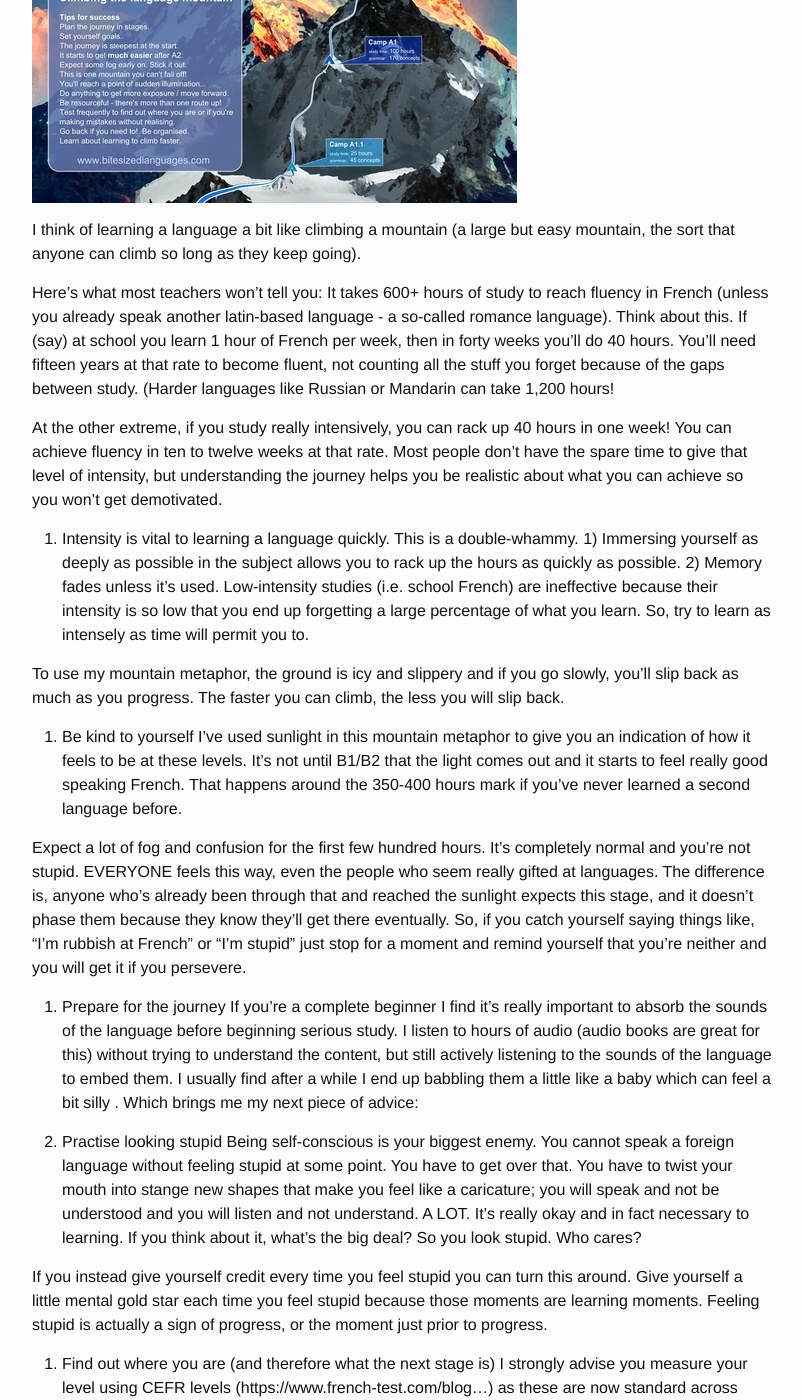
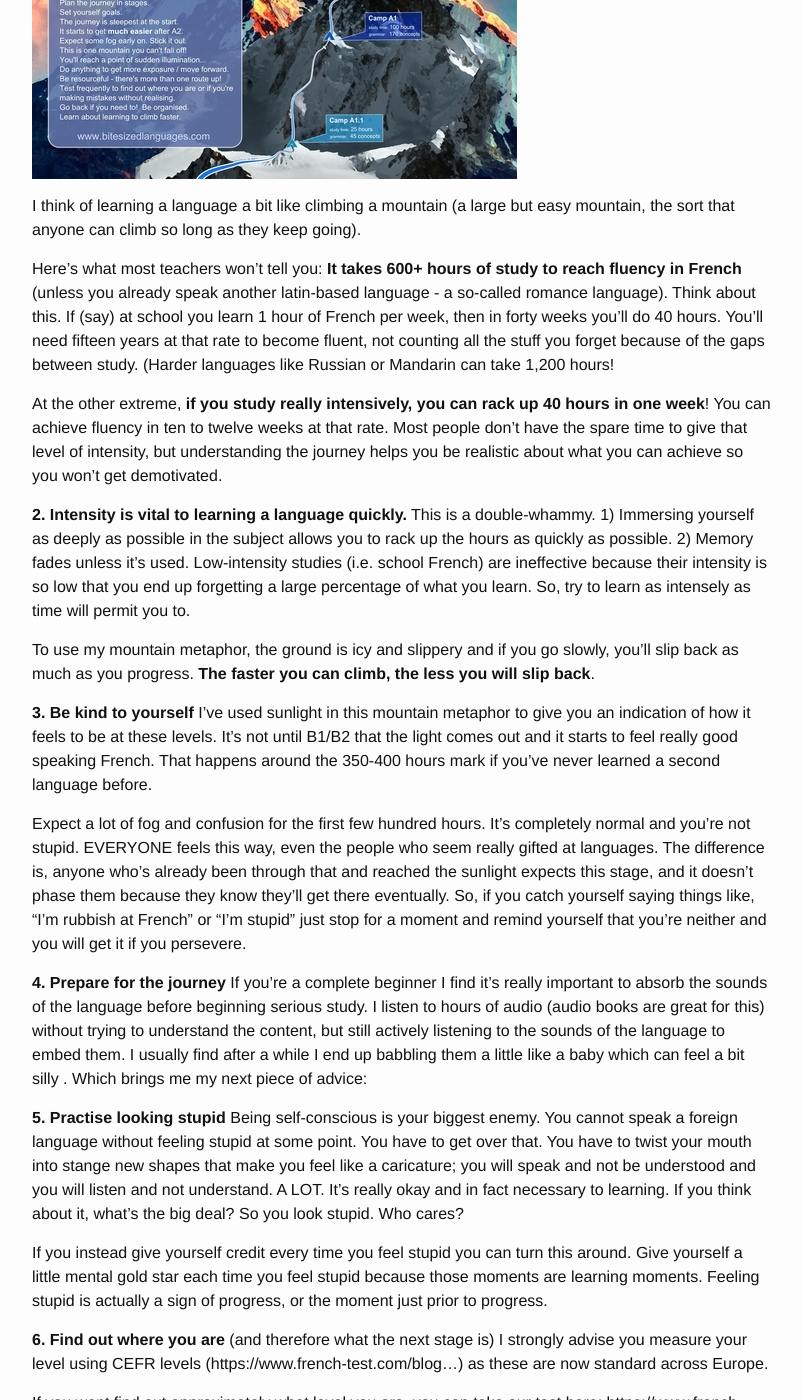
Before and after one commit to quangnd/quangnd.github.io, a Jekyll site: the page built from _posts/2016-04-03-learning-a-new-language.markdown, in a window 1280 px wide and 1400 px high, scrolled down 797 px. Shown: the whole window, without its empty margins (238-1040 px from the left). Built offline with Jekyll 4.4.1, drawn with Linux system fonts in a browser that asks for light colours; some of the changed text lies outside the part shown.

Commit message:
Updated 2016-04-03-learning-a-new-language.markdown

```diff
--- a/_posts/2016-04-03-learning-a-new-language.markdown
+++ b/_posts/2016-04-03-learning-a-new-language.markdown
@@ -5,14 +5,14 @@ date: "2016-04-03 10:07:54 +0700"
 published: true
 ---
 
- There is a trick to learning languages that can shorten the journey to fluency from decades to mere months. There's also something most teachers won't even tell students for fear they would never start, but in fact, is vital that you know.
+There is a trick to learning languages that can shorten the journey to fluency from decades to mere months. There's also something most teachers won't even tell students for fear they would never start, but in fact, is vital that you know.
 
 In fact, there's not one trick but a whole suite of tricks to help you learn a language.  I'll use French as an example, but this advice applies to any language.
 
-1. Understand the Language Learning Journey
+**1. Understand the Language Learning Journey**
 Language learning has an appalling abandonment rate.  A mere 4% of students embarking on language courses in schools achieve a basic level of fluency after three years. 96% fail to achieve fluency and/or abandon courses completely!  People almost always wrongly conclude two things from this: Myth 1) Learning languages is hard, 2) Other people (but not them) are naturally good at languages.  One of the biggest reasons cited for abandoning is that students don't feel any sense of progression.  A GCSE student with an A* will visit France and find they can't even have a basic conversation.  People largely give up because they had the wrong expectations set.
 
-Learning a language isn't hard.  It's just LONG.
+**Learning a language isn't hard.  It's just LONG.**
 
 I'm going to use a metaphor that I hope will help you get the knack.
 
@@ -20,35 +20,35 @@ I'm going to use a metaphor that I hope will help you get the knack.
 
 I think of learning a language a bit like climbing a mountain (a large but easy mountain, the sort that anyone can climb so long as they keep going).
 
-Here's what most teachers won't tell you: It takes 600+ hours of study to reach fluency in French (unless you already speak another latin-based language - a so-called romance language).  Think about this.  If (say) at school you learn 1 hour of French per week, then in forty weeks you'll do 40 hours.  You'll need fifteen years at that rate to become fluent, not counting all the stuff you forget because of the gaps between study.  (Harder languages like Russian or Mandarin can take 1,200 hours!
+Here's what most teachers won't tell you: **It takes 600+ hours of study to reach fluency in French** (unless you already speak another latin-based language - a so-called romance language).  Think about this.  If (say) at school you learn 1 hour of French per week, then in forty weeks you'll do 40 hours.  You'll need fifteen years at that rate to become fluent, not counting all the stuff you forget because of the gaps between study.  (Harder languages like Russian or Mandarin can take 1,200 hours!
 
-At the other extreme, if you study really intensively, you can rack up 40 hours in one week!  You can achieve fluency in ten to twelve weeks at that rate.  Most people don't have the spare time to give that level of intensity, but understanding the journey helps you be realistic about what you can achieve so you won't get demotivated.
+At the other extreme, **if you study really intensively, you can rack up 40 hours in one week**!  You can achieve fluency in ten to twelve weeks at that rate.  Most people don't have the spare time to give that level of intensity, but understanding the journey helps you be realistic about what you can achieve so you won't get demotivated.
 
-2. Intensity is vital to learning a language quickly.
+**2. Intensity is vital to learning a language quickly.**
 This is a double-whammy.  1) Immersing yourself as deeply as possible in the subject allows you to rack up the hours as quickly as possible. 2) Memory fades unless it's used. Low-intensity studies (i.e. school French) are ineffective because their intensity is so low that you end up forgetting a large percentage of what you learn.  So, try to learn as intensely as time will permit you to.
 
-To use my mountain metaphor, the ground is icy and slippery and if you go slowly, you'll slip back as much as you progress.  The faster you can climb, the less you will slip back.
+To use my mountain metaphor, the ground is icy and slippery and if you go slowly, you'll slip back as much as you progress.  **The faster you can climb, the less you will slip back**.
 
-3. Be kind to yourself
+**3. Be kind to yourself**
 I've used sunlight in this mountain metaphor to give you an indication of how it feels to be at these levels. It's not until B1/B2 that the light comes out and it starts to feel really good speaking French.  That happens around the 350-400 hours mark if you've never learned a second language before.
 
 Expect a lot of fog and confusion for the first few hundred hours.  It's completely normal and you're not stupid.  EVERYONE feels this way, even the people who seem really gifted at languages.  The difference is, anyone who's already been through that and reached the sunlight expects this stage, and it doesn't phase them because they know they'll get there eventually.  So, if you catch yourself saying things like, "I'm rubbish at French" or "I'm stupid" just stop for a moment and remind yourself that you're neither and you will get it if you persevere.
 
-4. Prepare for the journey
+**4. Prepare for the journey**
 If you're a complete beginner I find it's really important to absorb the sounds of the language before beginning serious study.  I listen to hours of audio (audio books are great for this) without trying to understand the content, but still actively listening to the sounds of the language to embed them.  I usually find after a while I end up babbling them a little like a baby which can feel a bit silly . Which brings me my next piece of advice:
 
-5. Practise looking stupid
+**5. Practise looking stupid**
 Being self-conscious is your biggest enemy.  You cannot speak a foreign language without feeling stupid at some point. You have to get over that.  You have to twist your mouth into stange new shapes that make you feel like a caricature; you will speak and not be understood and you will listen and not understand. A LOT.  It's really okay and in fact necessary to learning. If you think about it, what's the big deal? So you look stupid. Who cares?
 
 If you instead give yourself credit every time you feel stupid you can turn this around. Give yourself a little mental gold star each time you feel stupid because those moments are learning moments. Feeling stupid is actually a sign of progress, or the moment just prior to progress.
 
-6. Find out where you are (and therefore what the next stage is)
+**6. Find out where you are** (and therefore what the next stage is)
 I strongly advise you measure your level using CEFR levels (https://www.french-test.com/blog...) as these are now standard across Europe.
 
 If you want find out approximately what level you are, you can take our test here:
 https://www.french-test.com/
 
-7. Set goals
+**7. Set goals**
 Plan your language learning journey in stages.  You've seen how long the journey is, so just like climbing a mountain, it's advisable to plan the journey in stages.
 
 Goal setting (and measuring progress against those goals) is one of the most effective tools in your learning arsenal.  I highly recommend setting short term and longer terms goals.
@@ -60,10 +60,10 @@ Set longer terms goals like passing a specific CEFR level.
 It's really worth while registering to take DELF / DALF exams which are French exams that match the CEFR levels:
 DILF, DELF and DALF - Everything you need to know about French Diplomas.  There are similar diplomas for most languages.
 
-8. Repetition, Repetition, Repetition
+**8. Repetition, Repetition, Repetition**
 Repetition is absolutely vital to learning most things but especially important when learning a language. It sounds boring, but it doesn't need to be. More on this in a moment.
 
-9. Recall is more important than revision
+**9. Recall is more important than revision**
 Practising recall has proven to be 300% more effective than revising something.  In other words, you must challenge yourself to "produce" French, not just comprehend it.  The metaphor I use for memory is a field of long grass.  You drop lots of things in it, but to make them easy to find again, you must practise retrieving them.  Every time you do, you tread down the path to the thing you're recalling and it gets easier to follow.
 
 Anything you do to practice recall is going to help your French.
@@ -76,7 +76,7 @@ All of this is building towards my ultimate language learning trick.
 
 If we combine these point (especially 8 and 9) there is an obvious conclusion: the quickest way to learn a language that I have found is to...
 
-10. Rote learn set texts in French
+**10. Rote learn set texts in French**
 
 This is my number one trick and I've found this to be singularly the most effective method in acquiring a language rapidly.
 
@@ -90,11 +90,14 @@ Listen to the piece at least ten times (repetition) before starting to try to le
 
 Give yourself a week to learn the piece. Why? Because after seven nights of sleep, something magical happens...
 
-11. Sleep
+**11. Sleep**
 Sleep is vital to memory. In fact, research shows the time of day that you sleep is not that important. Daytime napping is very effective.  Don’t deprive yourself of sleep for too long after you've learned or practised something.  When you sleep your brain starts to build structures to turn short-term memories into long-term memories.  It may be different for you, but I've found that after about seven nights of sleep is about the amount needed (with daily practise) for a text to be effortless to recall.
 
-12. Exercise
+**12. Exercise**
 We tend to think of our brains as separate from our bodies, but of course the brain is part of body. If you exercise, you get huge mental benefits.  It might sound bizarre, but keeping fit will help you learn a language.  You can even combine the two efforts by listen to French audio during a workout or run.
 
-13. Learn about learning
+**13. Learn about learning**
 I've found that every hour I invested in learning about learning paid off many times over in my learning speed of actual content.  There's general stuff that you can learn about learning that works for everyone, and then there are your own personal learning tricks that can develop; this is about just taking time to reflect on what work best for you and thinking about how to improve on what you're doing.
+
+--
+Source: From an answer from quora.com
```
